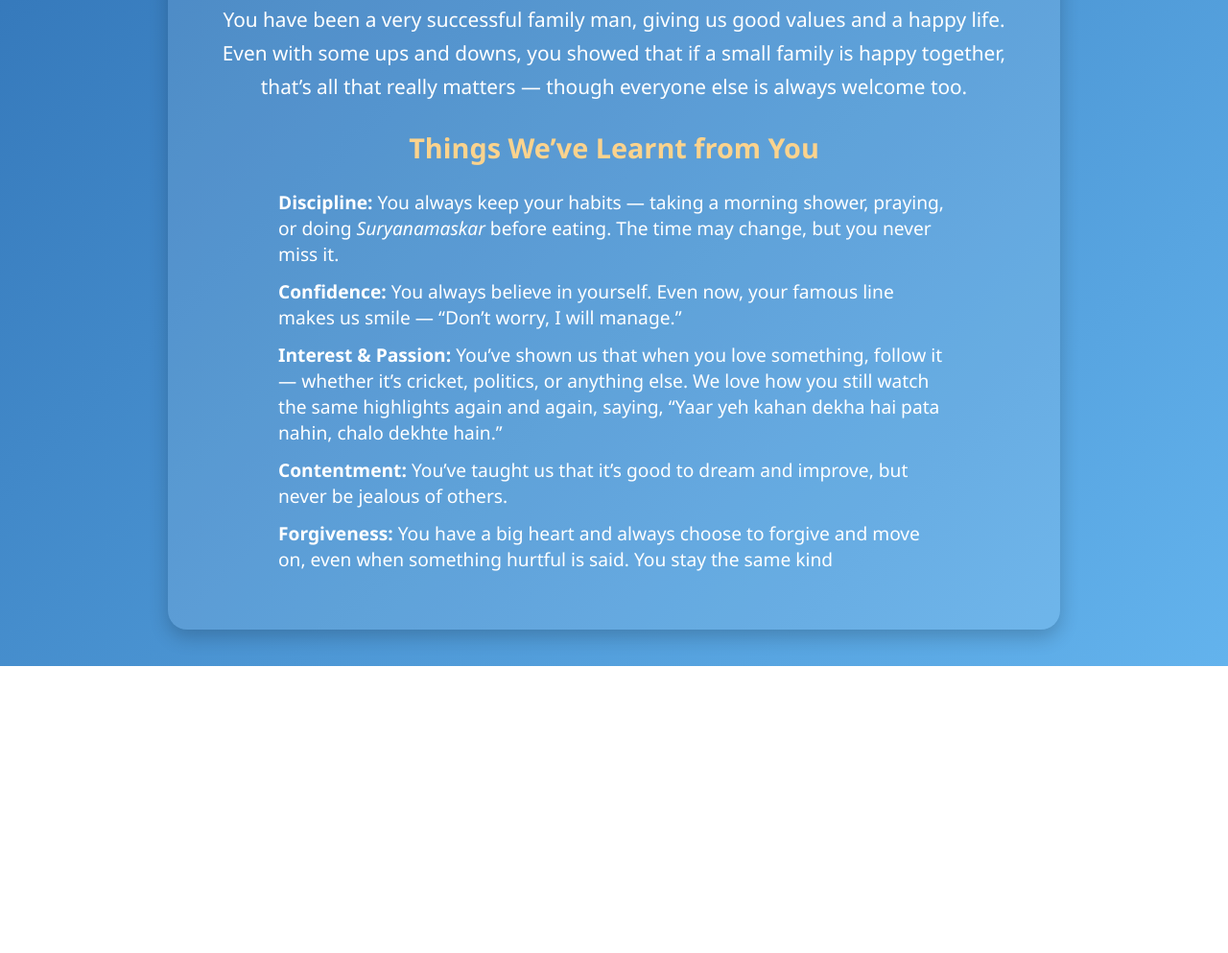
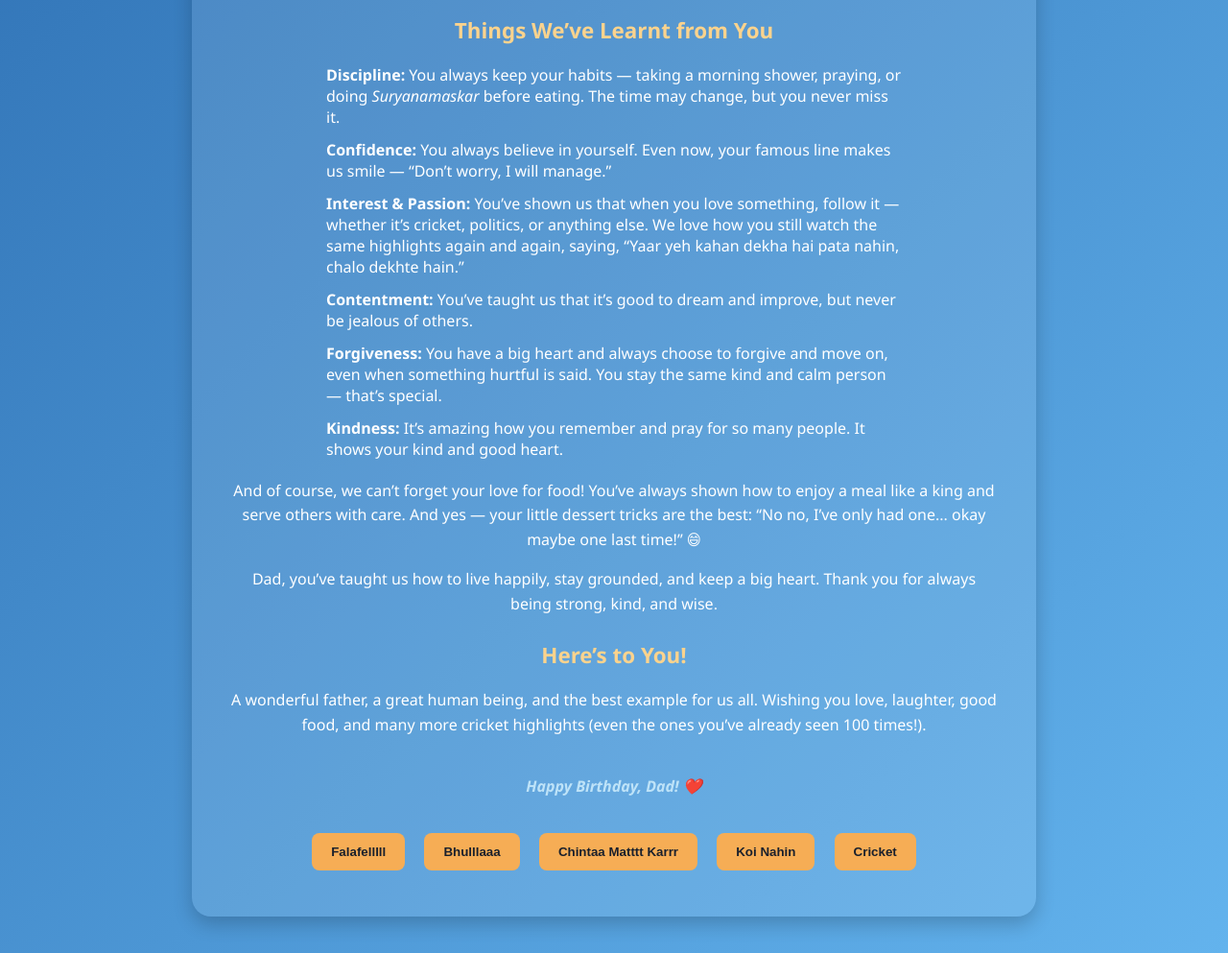
Before and after one commit to KGTEAM2726/SCRATRA76, a plain HTML site: page index.html in a window 1280 px wide. Shown: the part 467-1460 px from the top of the page at 96% size. Before the commit the page ends 1161 px from the top, so only its background shows below. Drawn offline with Linux system fonts and the light colour scheme.

Commit message:
Update index.html
best

```diff
--- a/index.html
+++ b/index.html
@@ -1,108 +1,253 @@
 <!DOCTYPE html>
+
 <html lang="en">
+
 <head>
+
 <meta charset="UTF-8">
+
 <meta name="viewport" content="width=device-width, initial-scale=1.0">
+
 <title>Happy 76th Birthday, Dad!</title>
+
 <style>
+
   body {
+
     font-family: 'Segoe UI', Tahoma, Geneva, Verdana, sans-serif;
+
     background: linear-gradient(135deg, #2b6cb0, #63b3ed);
+
     color: #ffffff;
+
     display: flex;
+
     justify-content: center;
+
     align-items: center;
+
     padding: 30px;
+
     min-height: 100vh;
+
     text-align: center;
+
   }
 
+
+
   .card {
+
     background: rgba(255, 255, 255, 0.1);
+
     border-radius: 20px;
+
     padding: 40px;
-    max-width: 850px;
+
+    max-width: 800px;
+
     box-shadow: 0 8px 20px rgba(0,0,0,0.2);
+
   }
 
+
+
   h1 {
-    font-size: 2.5em;
+
+    font-size: 2.2em;
+
     font-weight: bold;
+
     margin-bottom: 20px;
+
     color: #fff;
+
   }
 
+
+
   h2 {
-    font-size: 1.8em;
-    font-weight: 700;
+
+    font-size: 1.4em;
+
+    font-weight: 600;
+
     margin-top: 25px;
+
     color: #fbd38d;
+
   }
 
+
+
   p {
-    line-height: 1.7;
+
+    line-height: 1.6;
+
     margin-bottom: 15px;
-    font-size: 1.3em; /* slightly bigger */
-    font-weight: 500; /* slightly bolder */
+
   }
 
+
+
   ul {
+
     text-align: left;
+
     margin: 20px auto;
-    max-width: 700px;
+
+    max-width: 600px;
+
     list-style: none;
+
     padding-left: 0;
+
   }
 
+
+
   li {
+
     margin-bottom: 12px;
-    font-size: 1.2em;
+
   }
 
+
+
   .buttons {
+
     margin-top: 30px;
+
   }
 
-  .buttons button {
+
+
+  button {
+
     background: #f6ad55;
+
     color: #1a202c;
+
     font-weight: bold;
+
     border: none;
+
     border-radius: 8px;
-    padding: 12px 18px;
+
+    padding: 12px 20px;
+
     margin: 8px;
+
     cursor: pointer;
+
     transition: 0.3s;
-    font-size: 1em;
+
   }
 
-  .buttons button:hover {
+
+
+  button:hover {
+
     background: #ed8936;
+
     transform: scale(1.1);
+
   }
 
+
+
   footer {
+
     margin-top: 40px;
-    font-size: 1.2em;
+
+    font-size: 1em;
+
     font-style: italic;
+
     color: #bee3f8;
+
   }
+
 </style>
+
 </head>
+
 <body>
+
   <div class="card">
+
     <h1>🎉 Happy 76th Birthday, Dad! 🎉</h1>
+
+
 
     <p>Wishing you a very happy birthday filled with good health and happiness. You have truly lived life in your own way — with confidence and peace — and that is something I really admire. You have not only been a wonderful father but also like a friend — always open, free, and ready to share and teach good things about life.</p>
 
+
+
     <p>You have taught me many valuable lessons — how to stay humble (something I am still learning from you), how to be happy with what we have, and how to only compete with ourselves — to become better, not to envy others.</p>
+
+
 
     <p>You have been a very successful family man, giving us good values and a happy life. Even with some ups and downs, you showed that if a small family is happy together, that’s all that really matters — though everyone else is always welcome too.</p>
 
+
+
     <h2>Things We’ve Learnt from You</h2>
+
     <ul>
+
       <li><b>Discipline:</b> You always keep your habits — taking a morning shower, praying, or doing <i>Suryanamaskar</i> before eating. The time may change, but you never miss it.</li>
+
       <li><b>Confidence:</b> You always believe in yourself. Even now, your famous line makes us smile — “Don’t worry, I will manage.”</li>
+
       <li><b>Interest & Passion:</b> You’ve shown us that when you love something, follow it — whether it’s cricket, politics, or anything else. We love how you still watch the same highlights again and again, saying, “Yaar yeh kahan dekha hai pata nahin, chalo dekhte hain.”</li>
+
       <li><b>Contentment:</b> You’ve taught us that it’s good to dream and improve, but never be jealous of others.</li>
-      <li><b>Forgiveness:</b> You have a big heart and always choose to forgive and move on, even when something hurtful is said. You stay the same kind
+
+      <li><b>Forgiveness:</b> You have a big heart and always choose to forgive and move on, even when something hurtful is said. You stay the same kind and calm person — that’s special.</li>
+
+      <li><b>Kindness:</b> It’s amazing how you remember and pray for so many people. It shows your kind and good heart.</li>
+
+    </ul>
+
+
+
+    <p>And of course, we can’t forget your love for food! You’ve always shown how to enjoy a meal like a king and serve others with care. And yes — your little dessert tricks are the best: “No no, I’ve only had one... okay maybe one last time!” 😄</p>
+
+
+
+    <p>Dad, you’ve taught us how to live happily, stay grounded, and keep a big heart. Thank you for always being strong, kind, and wise.</p>
+
+
+
+    <h2>Here’s to You!</h2>
+
+    <p>A wonderful father, a great human being, and the best example for us all.
+
+    Wishing you love, laughter, good food, and many more cricket highlights (even the ones you’ve already seen 100 times!).</p>
+
+
+
+    <footer><b>Happy Birthday, Dad! ❤️</b></footer>
+
+
+
+    <div class="buttons">
+
+      <button onclick="alert('Falafelllll! 😄')">Falafelllll</button>
+
+      <button onclick="alert('Bhulllaaa! 😂')">Bhulllaaa</button>
+
+      <button onclick="alert('Chintaa Matttt Karrr! 💪')">Chintaa Matttt Karrr</button>
+
+      <button onclick="alert('Koi Nahin, Sab Thik Hai! 🙏')">Koi Nahin</button>
+
+      <button onclick="alert('Cricket Time! 🏏')">Cricket</button>
+
+    </div>
+
+  </div>
+
+</body>
+
+</html>
```
